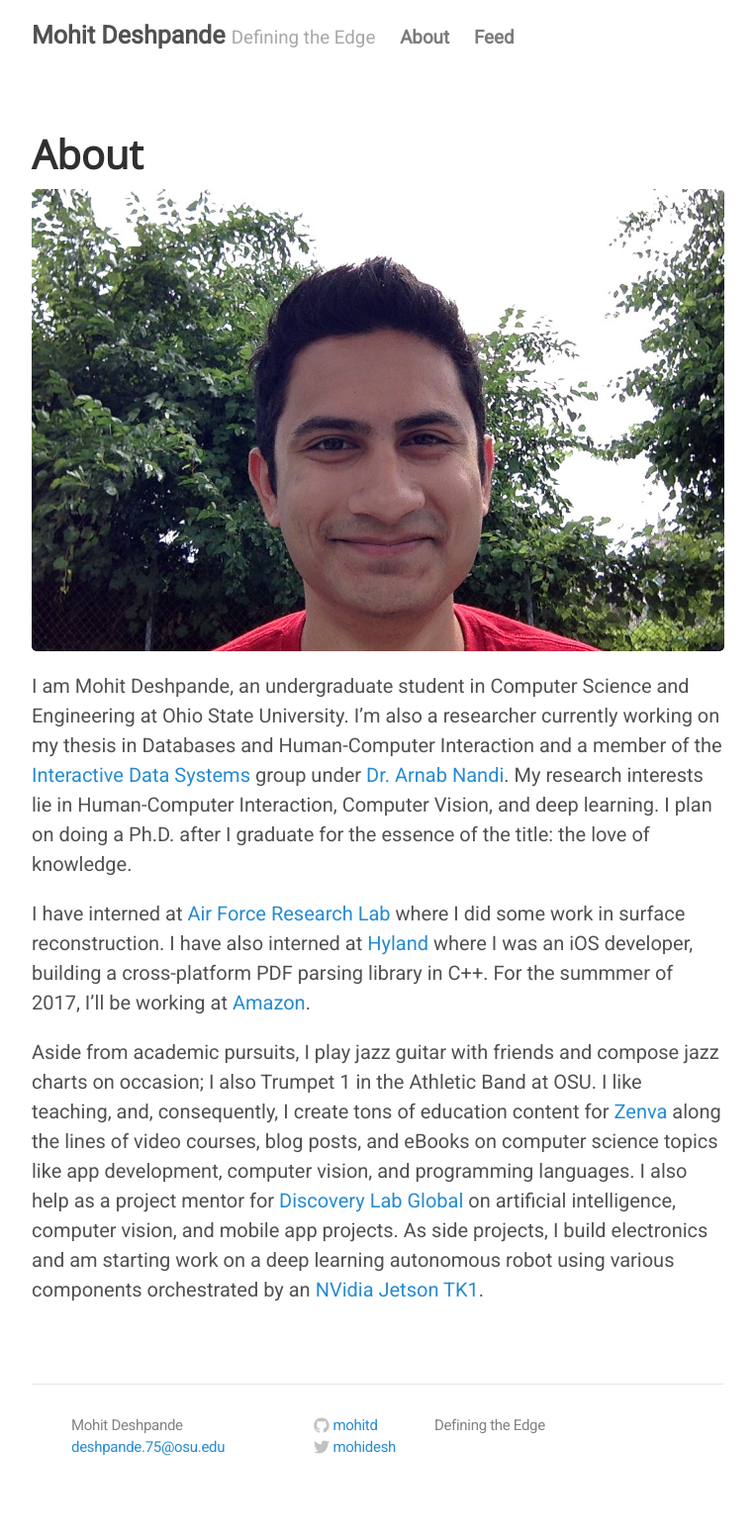
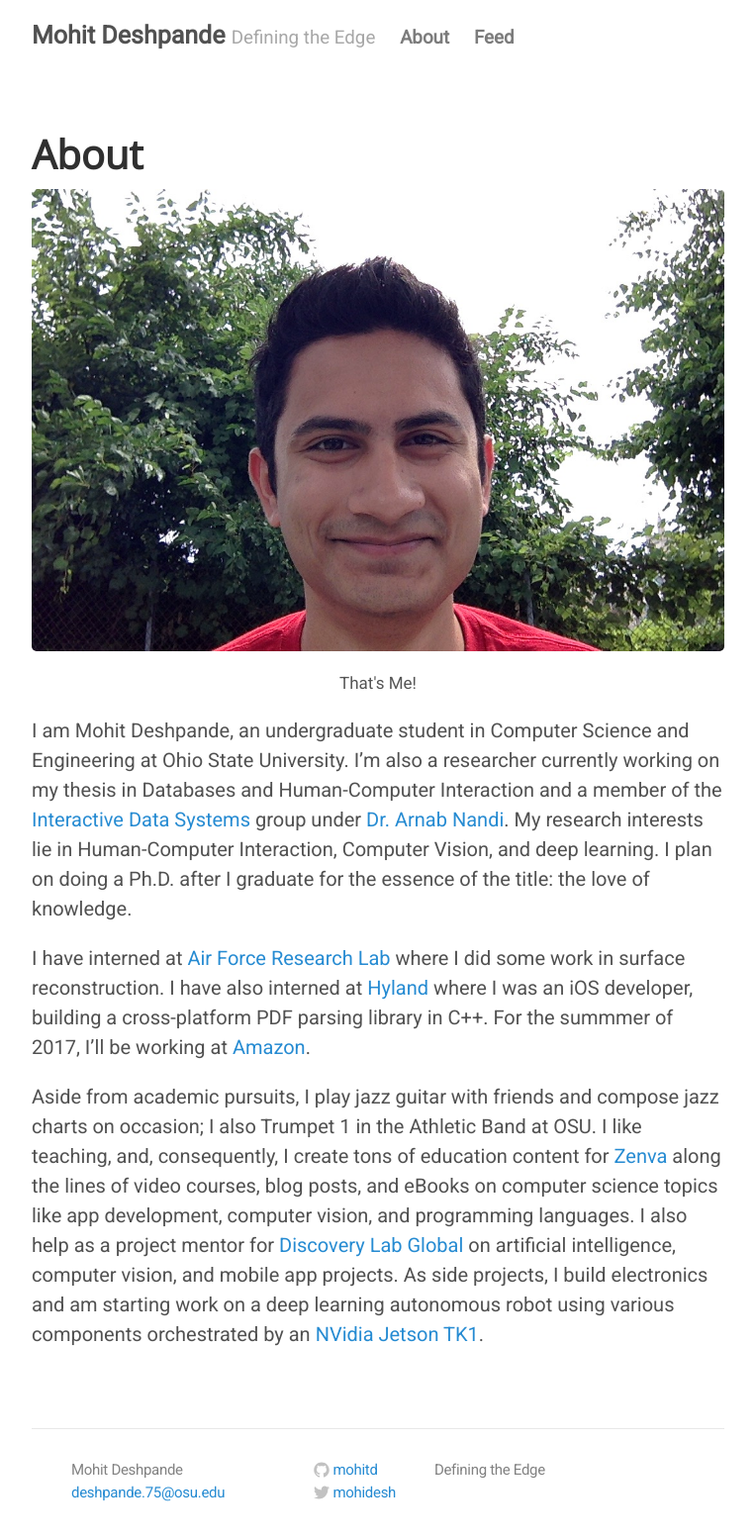
Before and after one commit to mohitd/mohitd.github.io, a Jekyll site: the page built from about.md, in a window 1280 px wide. Shown: the whole page at 99% size, without its empty margins (258-1021 px from the left). Built offline with Jekyll 4.4.1, drawn with Linux system fonts in a browser that asks for light colours; before the commit the page ends 1509 px from its top, so only the background shows below that.

Commit message:
Images with captions

```diff
--- a/_sass/_base.scss
+++ b/_sass/_base.scss
@@ -47,7 +47,14 @@ a {
   }
 }
 
-img {
+.imgcap {
+	color: #555;
+	font-size: 85%;
+	text-align: center;
+	margin-bottom: 1rem;
+}
+
+.imgcap img {
   display: block;
   max-width: 100%;
   margin: 0 0 1rem;
--- a/about.md
+++ b/about.md
@@ -3,7 +3,10 @@ layout: page
 title: About
 ---
 
-![headshot](/assets/img/headshot.jpg "That's me!")
+<div class="imgcap">
+	<img src="/assets/img/headshot.jpg">
+	That's Me!
+</div>
 
 I am Mohit Deshpande, an undergraduate student in Computer Science and Engineering at Ohio State University. I'm also a researcher currently working on my thesis in Databases and Human-Computer Interaction and a member of the [Interactive Data Systems](http://interact.osu.edu/) group under [Dr. Arnab Nandi](arnab.org). My research interests lie in Human-Computer Interaction, Computer Vision, and deep learning. I plan on doing a Ph.D. after I graduate for the essence of the title: the love of knowledge.
 
```
Also changed, not shown: _posts/2017-01-06-hello-world.md (+5 -0 lines), assets/img/script-on-ice.jpg (added).
